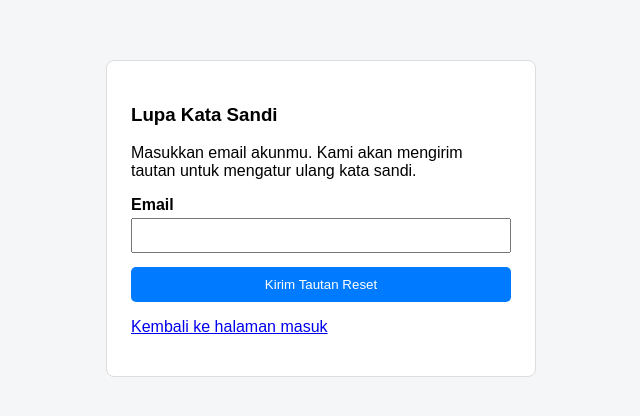
After one commit to chessilia/sippres, a Laravel app: page /lupa-password in a window 1280 px wide. The commit adds this page. Shown: the top 416 px of the page, without its empty margins (319-959 px from the left). Run offline with Laravel 12, Linux system fonts and the light colour scheme; a user stored in the database is signed in; data comes from the database, SQL or seed files in the repository.

Commit message:
Fase 12: lupa password dengan tautan reset

```diff
--- /dev/null
+++ b/app/Http/Controllers/LupaPasswordController.php
@@ -0,0 +1,85 @@
+<?php
+
+namespace App\Http\Controllers;
+
+use Illuminate\Http\Request;
+use Illuminate\Support\Facades\Password;
+use Illuminate\Support\Facades\Validator;
+
+class LupaPasswordController extends Controller
+{
+    // halaman: masukkan email
+    public function tampilkanFormLupa()
+    {
+        return view('auth.lupa');
+    }
+
+    // kirim tautan reset ke email terdaftar
+    public function kirimTautan(Request $request)
+    {
+        if (!Validator::make($request->all(), ['email' => 'required|email'])->passes()) {
+            return back()->withInput()->with('error', 'Masukkan alamat email yang valid');
+        }
+
+        $status = Password::sendResetLink(
+            ['email' => $request->email],
+            function ($user, $token) {
+                // kirim email berisi tautan reset
+                $user->sendPasswordResetNotification($token);
+
+                // MODE PENGEMBANGAN: tampilkan tautan di halaman agar mudah diuji
+                if (app()->environment('local')) {
+                    session()->flash('tautan_dev', route('password.reset', [
+                        'token' => $token,
+                        'email' => $user->email,
+                    ]));
+                }
+            }
+        );
+
+        // permintaan yang terlalu sering
+        if ($status === Password::RESET_THROTTLED) {
+            return back()->withInput()->with('error', 'Tunggu satu menit sebelum meminta tautan lagi');
+        }
+
+        // pesan sama, baik email terdaftar maupun tidak, agar email orang lain tidak bisa ditebak
+        return back()->with('success',
+            'Jika email terdaftar, tautan untuk mengatur ulang kata sandi telah dikirim');
+    }
+
+    // halaman: masukkan kata sandi baru (dibuka dari tautan di email)
+    public function tampilkanFormReset(Request $request, $token)
+    {
+        return view('auth.reset', ['token' => $token, 'email' => $request->email]);
+    }
+
+    // simpan kata sandi baru
+    public function resetPassword(Request $request)
+    {
+        $validator = validator($request->all(), [
+            'token'    => 'required',
+            'email'    => 'required|email',
+            'password' => 'required|string|min:8|confirmed',
+        ]);
+
+        if ($validator->fails()) {
+            return back()->withInput($request->only('email'))
+                ->with('error', 'Kata sandi minimal 8 karakter dan konfirmasinya harus sama');
+        }
+
+        $status = Password::reset(
+            $request->only('email', 'password', 'password_confirmation', 'token'),
+            function ($user, $password) {
+                $user->forceFill(['password' => $password])->save();   // di-hash otomatis
+            }
+        );
+
+        if ($status === Password::PASSWORD_RESET) {
+            return redirect()->route('login')
+                ->with('success', 'Kata sandi berhasil diperbarui, silakan masuk');
+        }
+
+        return back()->withInput($request->only('email'))
+            ->with('error', 'Tautan reset tidak valid atau sudah kedaluwarsa');
+    }
+}
--- a/app/Models/User.php
+++ b/app/Models/User.php
@@ -3,9 +3,12 @@
 namespace App\Models;
 
 use Illuminate\Foundation\Auth\User as Authenticatable;
+use Illuminate\Notifications\Notifiable;
 
 class User extends Authenticatable
 {
+    use Notifiable;
+
     protected $table      = 'user';      // nama tabel sesuai PDM
     protected $primaryKey = 'idUser';    // PK sesuai PDM
     public    $timestamps = false;       // PDM tidak punya created_at/updated_at
--- a/resources/views/auth/login.blade.php
+++ b/resources/views/auth/login.blade.php
@@ -37,11 +37,10 @@
       </div>
       <div class="row">
         <label><input type="checkbox" name="remember"> Ingat Saya di Perangkat Ini</label>
-        <a href="#">Lupa Kata Sandi?</a>
+        <a href="{{ route('password.request') }}">Lupa Kata Sandi?</a>
       </div>
 
       <button type="submit" class="btn-primary">Masuk Portal SIPPRES</button>
-      <button type="button" class="btn-google">Masuk dengan Google Workspace Kampus</button>
     </form>
 
     <p>Belum punya akun? <a href="{{ route('registrasi') }}">Daftar Akun Baru</a></p>
--- /dev/null
+++ b/resources/views/auth/lupa.blade.php
@@ -0,0 +1,47 @@
+<!DOCTYPE html>
+<html lang="id">
+<head>
+  <meta charset="UTF-8">
+  <meta name="viewport" content="width=device-width, initial-scale=1.0">
+  <title>Lupa Kata Sandi - SIPPRES</title>
+  <style>
+    body { font-family: Arial, sans-serif; background:#f4f6f8; margin:0; }
+    .container { max-width:380px; margin:60px auto; padding:24px; background:#fff;
+                 border:1px solid #ddd; border-radius:8px; }
+    .row { margin-bottom:14px; }
+    label { display:block; font-weight:bold; margin-bottom:4px; }
+    input[type=email] { width:100%; padding:8px; box-sizing:border-box; }
+    button { width:100%; padding:10px; border:none; border-radius:5px; cursor:pointer; background:#007bff; color:#fff; }
+    .alert-error { background:#fde2e2; padding:8px; border-radius:4px; margin-bottom:12px; }
+    .alert-success { background:#dff5e1; padding:8px; border-radius:4px; margin-bottom:12px; }
+    .dev { background:#fff3cd; padding:8px; border-radius:4px; margin-bottom:12px; word-break:break-all; font-size:13px; }
+  </style>
+</head>
+<body>
+  <div class="container">
+    <h3>Lupa Kata Sandi</h3>
+    <p>Masukkan email akunmu. Kami akan mengirim tautan untuk mengatur ulang kata sandi.</p>
+
+    @if (session('success')) <div class="alert-success">{{ session('success') }}</div> @endif
+    @if (session('error'))   <div class="alert-error">{{ session('error') }}</div>   @endif
+
+    @if (session('tautan_dev'))
+      <div class="dev">
+        <strong>Mode pengembangan:</strong> email tidak dikirim sungguhan. Buka tautan ini:<br>
+        <a href="{{ session('tautan_dev') }}">{{ session('tautan_dev') }}</a>
+      </div>
+    @endif
+
+    <form method="POST" action="{{ route('password.email') }}">
+      @csrf
+      <div class="row">
+        <label for="email">Email</label>
+        <input type="email" id="email" name="email" value="{{ old('email') }}" required>
+      </div>
+      <button type="submit">Kirim Tautan Reset</button>
+    </form>
+
+    <p><a href="{{ route('login') }}">Kembali ke halaman masuk</a></p>
+  </div>
+</body>
+</html>
--- a/routes/web.php
+++ b/routes/web.php
@@ -19,6 +19,7 @@ use App\Http\Controllers\DataPenggunaController;
 use App\Http\Controllers\RekapStatistikController;
 use App\Http\Controllers\DashboardController;
 use App\Http\Controllers\ProfilController;
+use App\Http\Controllers\LupaPasswordController;
 
 Route::view('/', 'landing')->name('landing');
 
@@ -93,4 +94,9 @@ Route::middleware('auth')->group(function () {
 
     // pemantauan kehadiran real-time (dosen)
     Route::get('/dosen/presensi/{id}/hadir', [SesiPresensiController::class, 'daftarHadir'])->name('presensi.hadir');
+
+    Route::get('/lupa-password', [LupaPasswordController::class, 'tampilkanFormLupa'])->name('password.request');
+Route::post('/lupa-password', [LupaPasswordController::class, 'kirimTautan'])->name('password.email');
+Route::get('/reset-password/{token}', [LupaPasswordController::class, 'tampilkanFormReset'])->name('password.reset');
+Route::post('/reset-password', [LupaPasswordController::class, 'resetPassword'])->name('password.update');
 });
```
Also changed, not shown: resources/views/auth/reset.blade.php (added, +46 -0 lines), database/migrations/2026_11_24_113443_create_password_reset_tokens_table.php (added).
